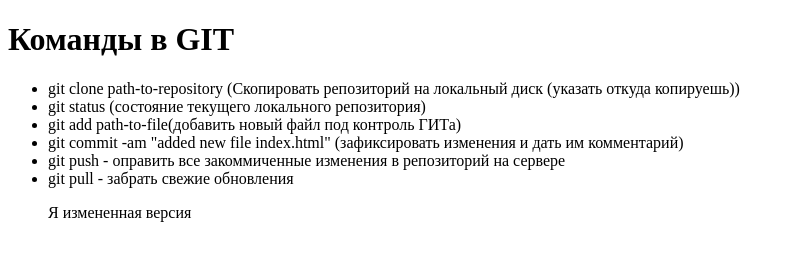
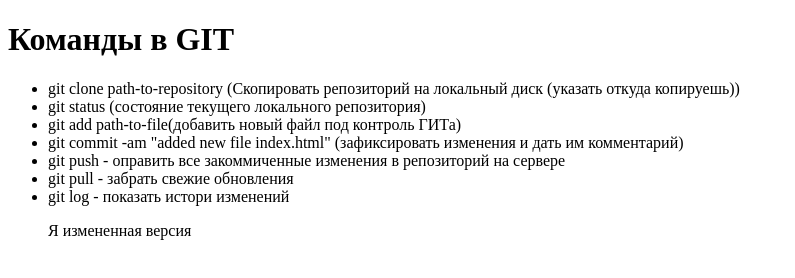
Before and after one commit to pavel1303/git-lesson, a plain HTML site: page index.html in a window 1280 px wide. Shown: the whole page, without its empty margins (0-795 px from the left). Drawn offline with Linux system fonts and the light colour scheme.

Commit message:
update index.html

```diff
--- a/index.html
+++ b/index.html
@@ -17,6 +17,8 @@
     <li>git commit -am "added new file index.html" (зафиксировать изменения и дать им комментарий)</li>
     <li>git push - оправить все закоммиченные изменения в репозиторий на сервере </li>
     <li>git pull - забрать свежие обновления</li>
+    <li>git log - показать истори изменений</li>
+
 
     <p>Я измененная версия</p>
   </ul>
```
